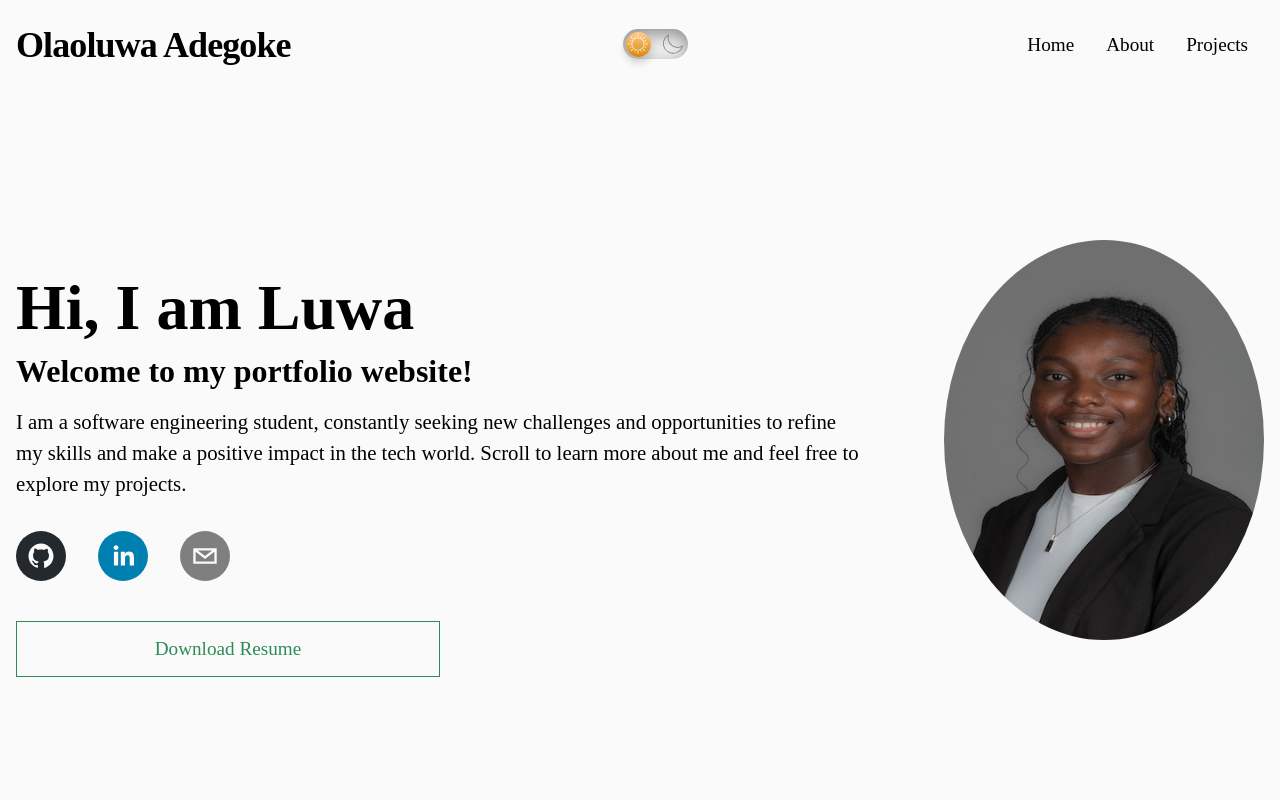
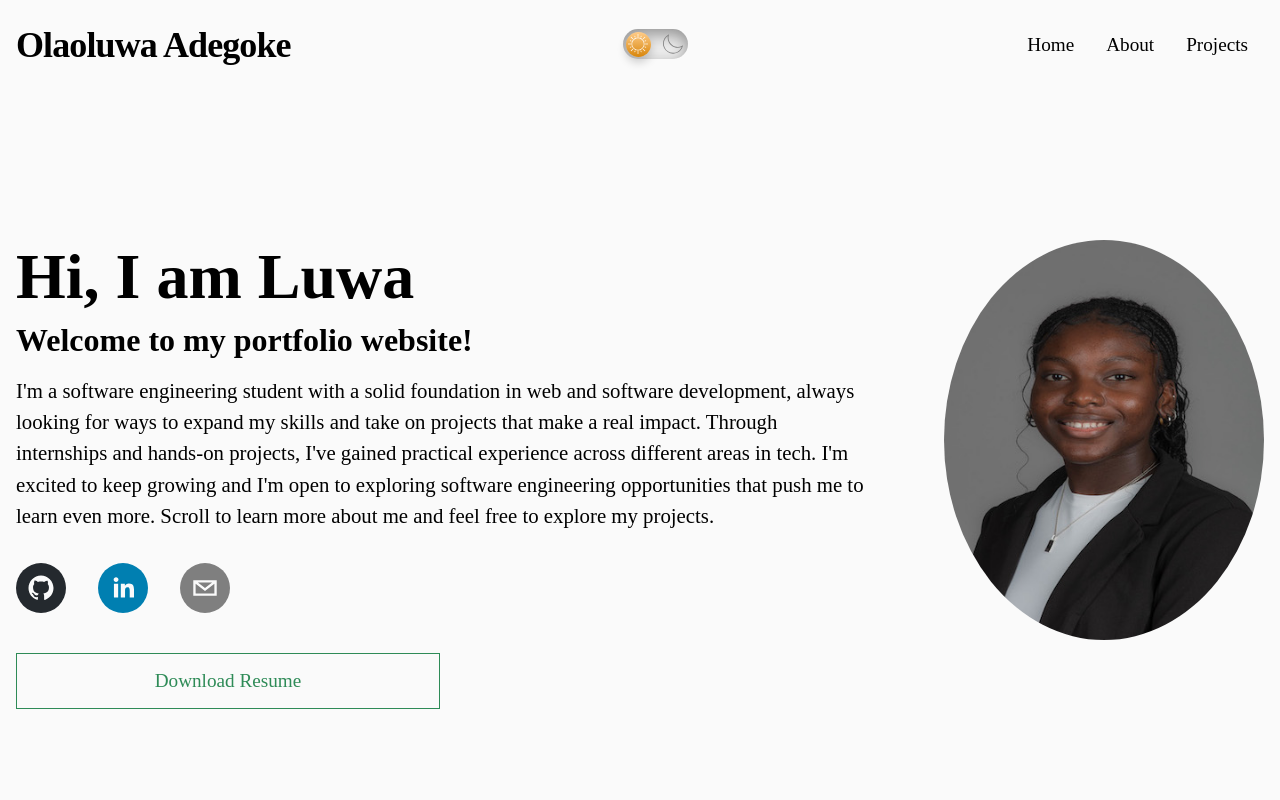
Before and after one commit to oadegokee/PersonalPortfolio, a React (Create React App) app in the folder personal-portfolio/: page / in a window 1280 px wide. Shown: the top 800 px of the page. Built offline with nearby package versions, Linux system fonts and the light colour scheme.

Commit message:
About me update

```diff
--- a/personal-portfolio/src/components/Home.js
+++ b/personal-portfolio/src/components/Home.js
@@ -13,9 +13,7 @@ const Home = () => {
                     <h1>Hi, I am Luwa</h1>
                     <h2>Welcome to my portfolio website!</h2>
                     <p>
-                        I am a software engineering student, constantly seeking new
-                        challenges and opportunities to refine my skills and make a positive
-                        impact in the tech world.
+                        I'm a software engineering student with a solid foundation in web and software development, always looking for ways to expand my skills and take on projects that make a real impact. Through internships and hands-on projects, I've gained practical experience across different areas in tech. I'm excited to keep growing and I'm open to exploring software engineering opportunities that push me to learn even more.
                         Scroll to learn more about me and feel free to explore my projects.
                     </p>
                     <div className="contact-links">
```
